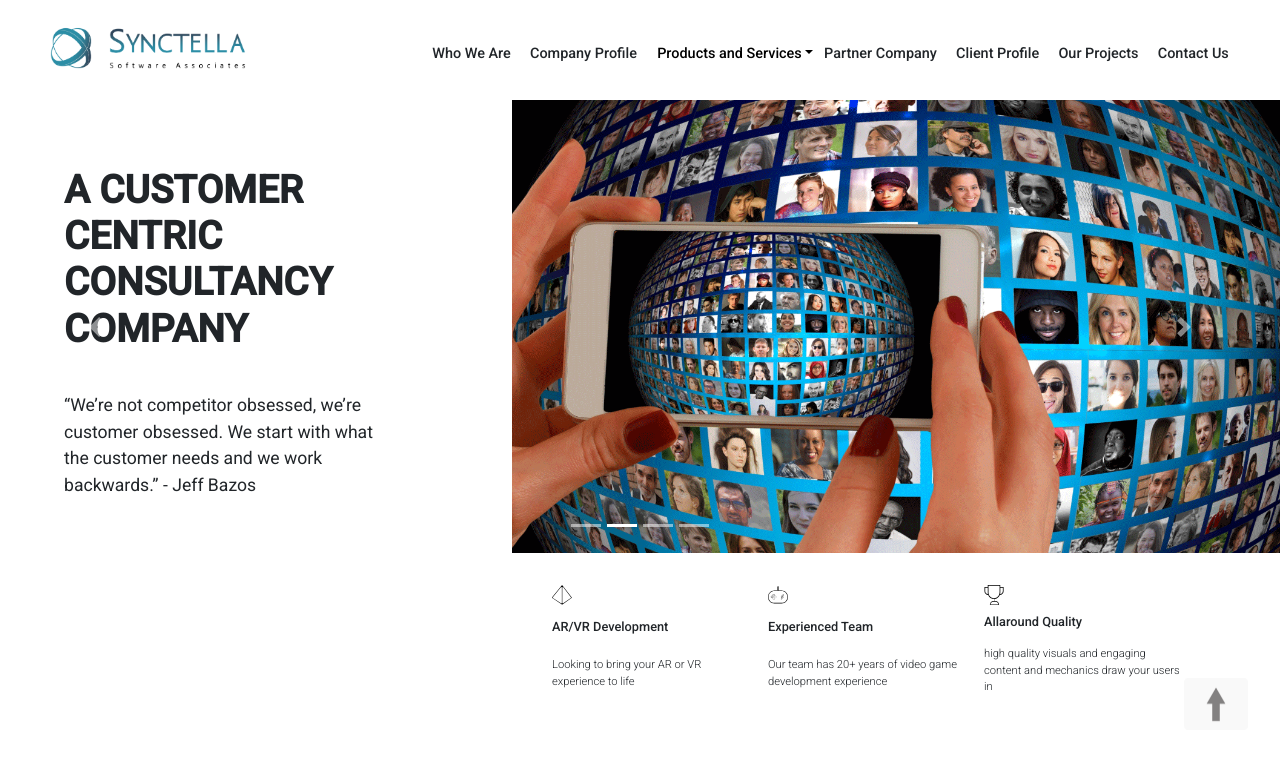
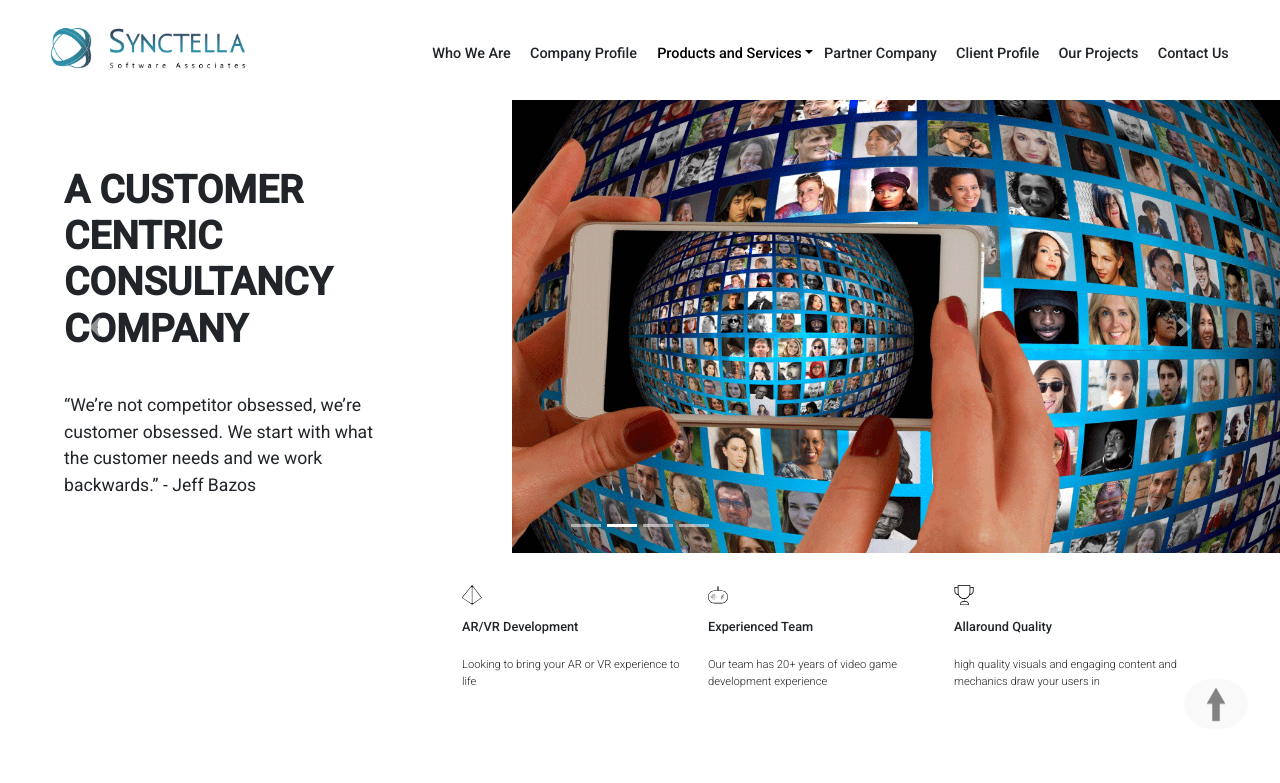
Before and after one commit to Mizan-Primex/resolved-synctella, a React (Create React App) app: page /#home in a window 1280 px wide. Shown: the top 783 px of the page. Built offline with nearby package versions, Linux system fonts and the light colour scheme.

Commit message:
footer fix

```diff
--- a/src/Component/Home/Home.css
+++ b/src/Component/Home/Home.css
@@ -72,10 +72,10 @@
     justify-content: flex-end;
     height: 200px;
     padding: 2rem;
-    margin-right: 4rem;
+    margin-right: 5%;
 }
 .fea{
-    width: 200px;
+    width: 230px;
     margin-left: 1rem;
 }
 .fea h2{
@@ -575,7 +575,7 @@ button:focus{
     z-index: 100;
     right: 2rem;
     bottom: 70px;
-    /* border-radius: 50%; */
+    border-radius: 50%;
 }
 .copyright{
     font-family: Roboto;
--- a/src/Component/Home/Home.js
+++ b/src/Component/Home/Home.js
@@ -722,7 +722,7 @@ const Home = () => {
                            </div>
 
                     </section>
-                    <section className="copyright">
+            <section className="copyright">
                         <article>
                            Copyright ©synctella inc.
                         </article>
```
Also changed, not shown: 1 other file (tests, documents, lock files or other folders).
